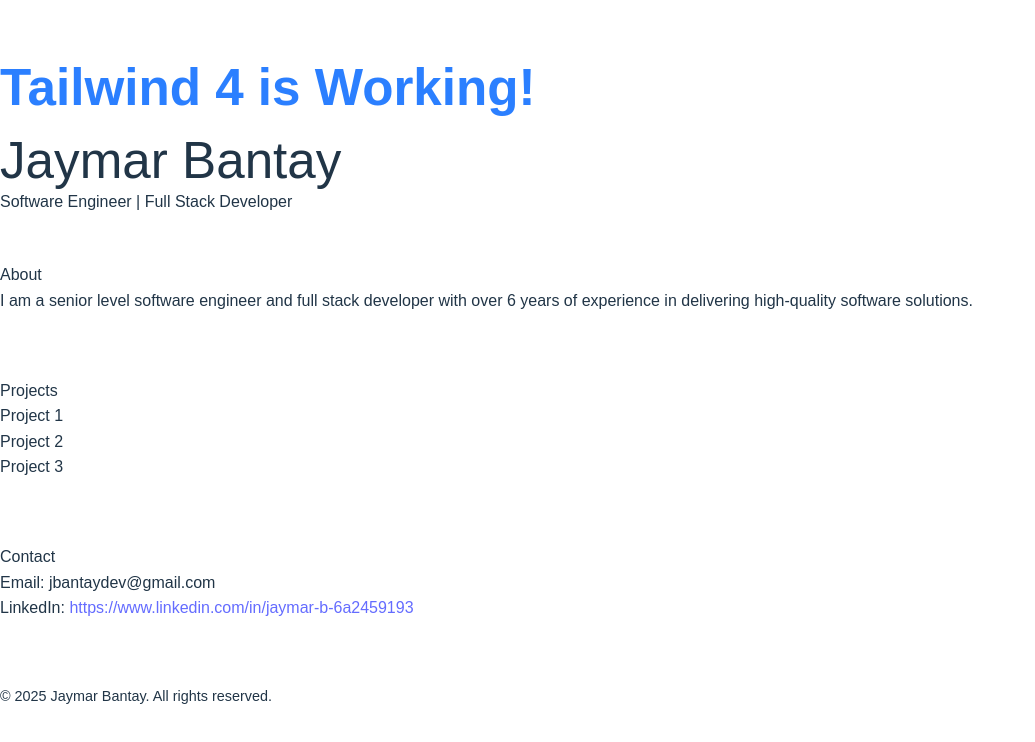
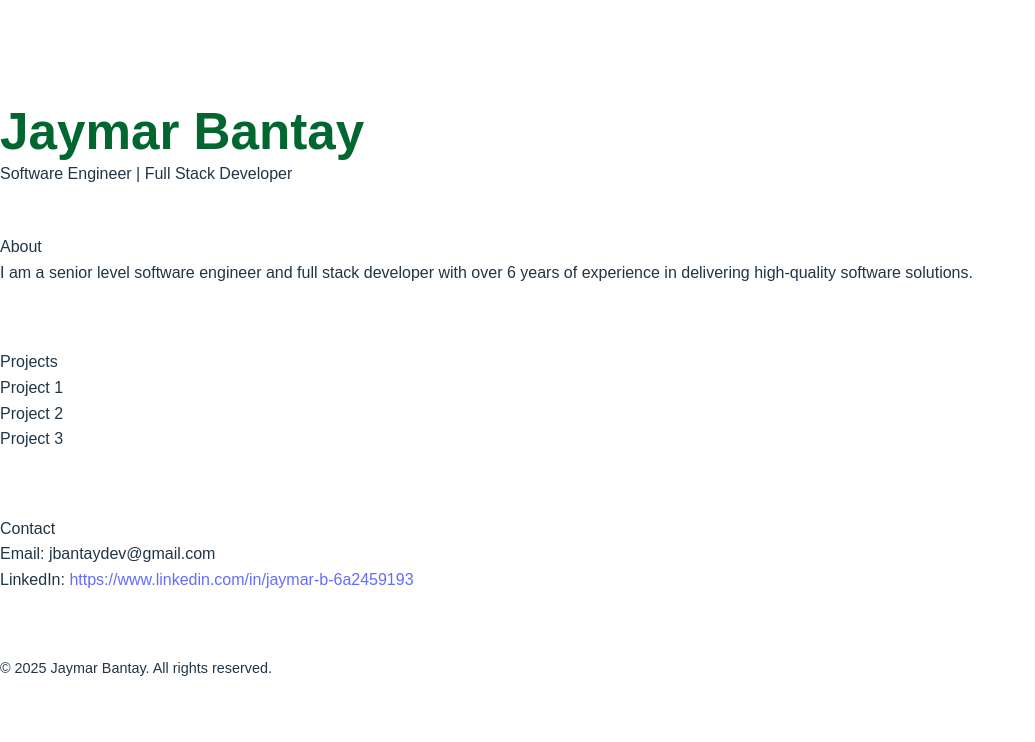
Before and after one commit to jbantaydev/portfolio-app, a React (Vite) app: page / in a window 1280 px wide. Shown: the top 742 px of the page, without its empty margins (0-1035 px from the left). Built offline with nearby package versions, Linux system fonts and the light colour scheme.

Commit message:
chore: remove temporary Tailwind test header and update Header component styling

```diff
--- a/src/App.jsx
+++ b/src/App.jsx
@@ -7,8 +7,6 @@ import Projects from './components/Projects.jsx';
 export default function App() {
   return (
     <div style={{ fontFamily: 'Arial, sans-serif', lineHeight: '1.6' }}>
-      <h1 className="text-3xl font-bold text-blue-500">Tailwind 4 is Working!</h1>
-
       <Header />
       <About />
       <Projects />
--- a/src/components/Header.jsx
+++ b/src/components/Header.jsx
@@ -1,7 +1,7 @@
 export default function Header() {
   return (
-    <header style={{ padding: '1rem 0' }}>
-      <h1>Jaymar Bantay</h1>
+    <header className="py-4">
+      <h1 className="font-arial font-bold text-green-800">Jaymar Bantay</h1>
       <p>Software Engineer | Full Stack Developer</p>
     </header>
   );
--- a/tailwind.config.js
+++ b/tailwind.config.js
@@ -1,6 +1,12 @@
 /** @type {import('tailwindcss').Config} */
 export default {
   content: ['./index.html', './src/**/*.{js,jsx}'],
-  theme: { extend: {} },
+  theme: {
+    extend: {
+      fontFamily: {
+        arial: ['Arial', 'sans-serif'],
+      },
+    },
+  },
   plugins: [],
 };
```
